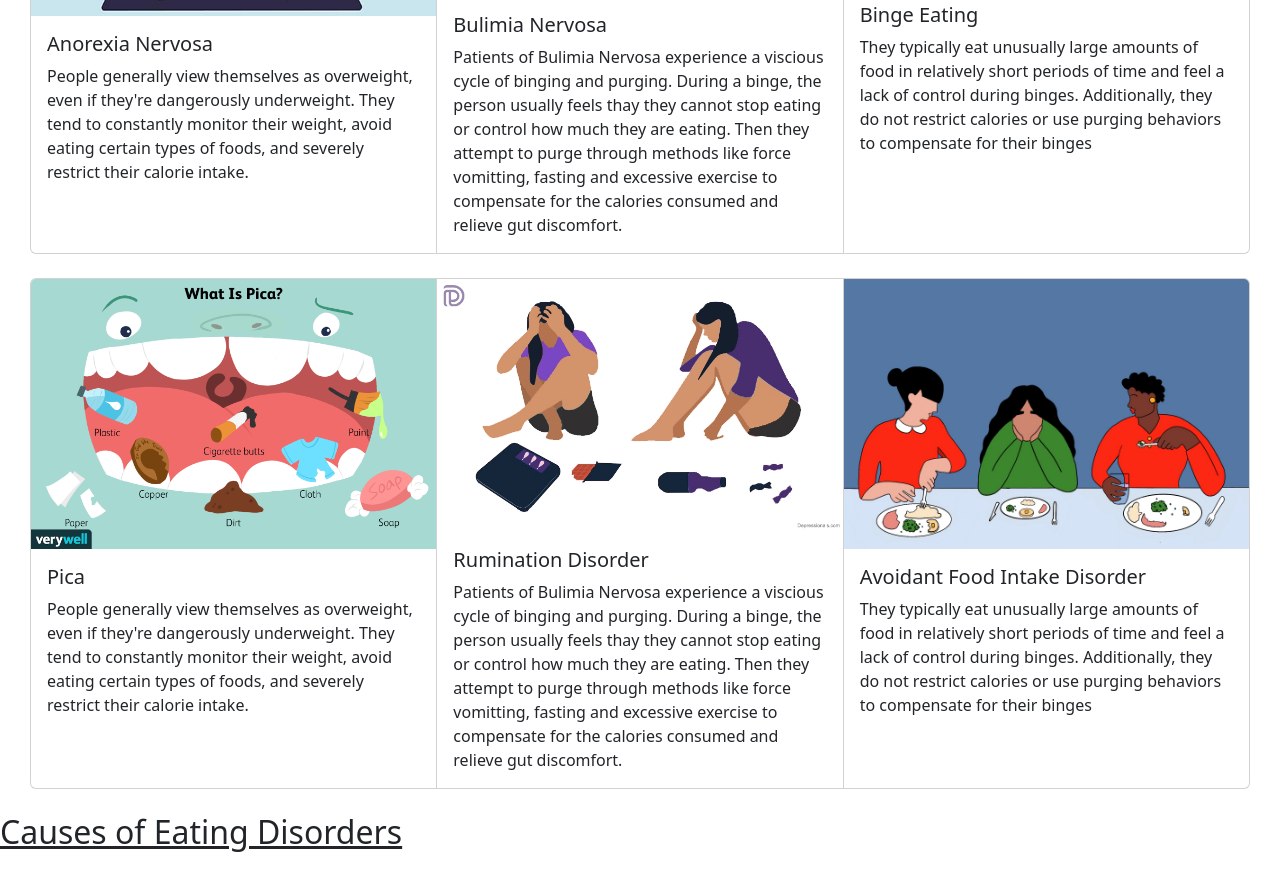
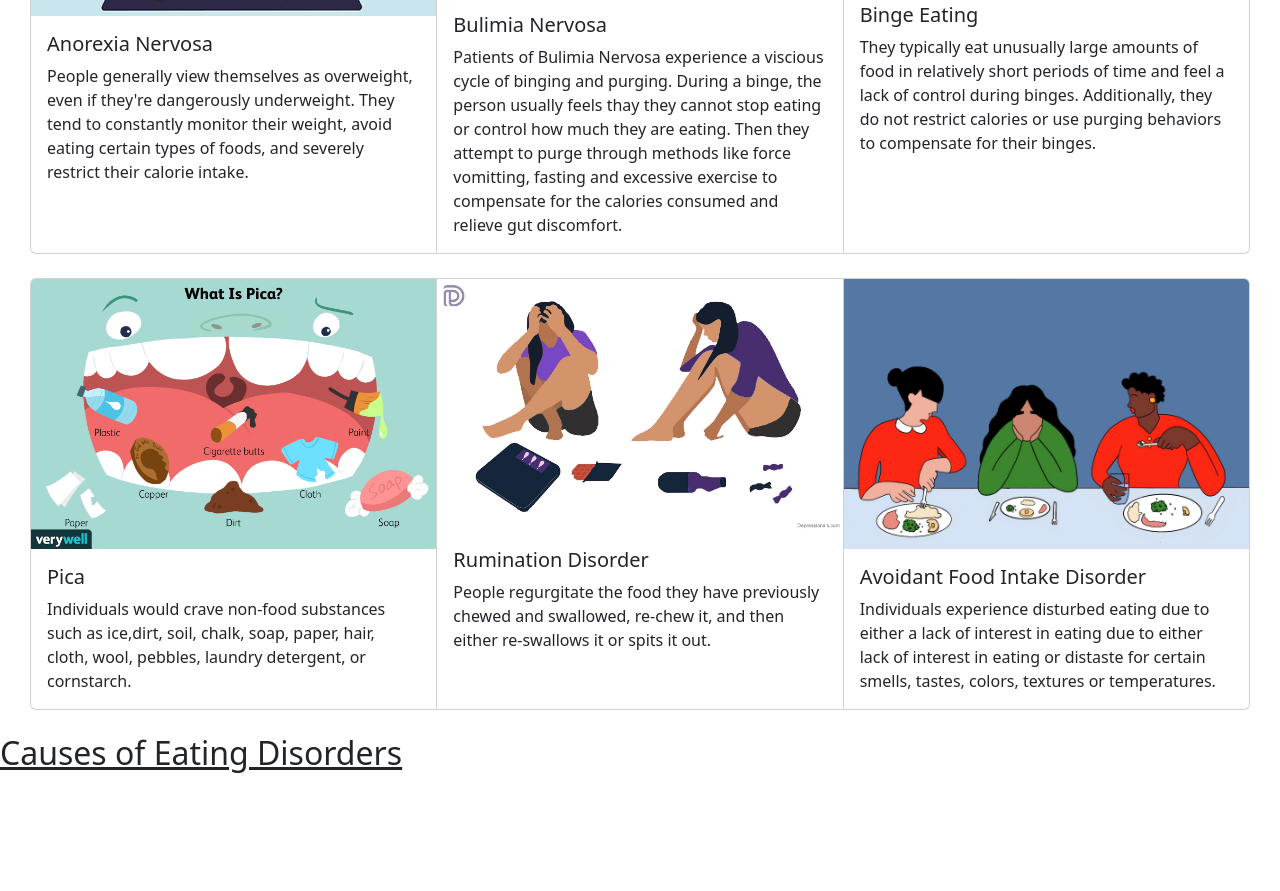
Before and after one commit to ansleyyy/ansleyyy.github.io, a plain HTML site: page index.html in a window 1280 px wide. Shown: the part 1163-2054 px from the top of the page. Drawn offline with nearby package versions, Linux system fonts and the light colour scheme.

Commit message:
Update index.html

```diff
--- a/index.html
+++ b/index.html
@@ -97,7 +97,7 @@
             <img class="card-img-top" src="binge.jpg" alt="Card image cap">
             <div class="card-body">
                 <h5 class="card-title">Binge Eating</h5>
-                <p class="card-text">They typically eat unusually large amounts of food in relatively short periods of time and feel a lack of control during binges. Additionally, they do not restrict calories or use purging behaviors to compensate for their binges</p>
+                <p class="card-text">They typically eat unusually large amounts of food in relatively short periods of time and feel a lack of control during binges. Additionally, they do not restrict calories or use purging behaviors to compensate for their binges.</p>
             </div>
         </div>
 
@@ -110,7 +110,7 @@
             <img class="card-img-top" src="pica.png" alt="Card image cap">
             <div class="card-body">
                 <h5 class="card-title">Pica</h5>
-                <p class="card-text">People generally view themselves as overweight, even if they're dangerously underweight. They tend to constantly monitor their weight, avoid eating certain types of foods, and severely restrict their calorie intake.</p>
+                <p class="card-text">Individuals would crave non-food substances such as ice,dirt, soil, chalk, soap, paper, hair, cloth, wool, pebbles, laundry detergent, or cornstarch.</p>
                 </div>
         </div>
 
@@ -118,7 +118,7 @@
             <img class="card-img-top" src="rumination.webp" alt="Card image cap">
             <div class="card-body">
                 <h5 class="card-title">Rumination Disorder</h5>
-                <p class="card-text">Patients of Bulimia Nervosa experience a viscious cycle of binging and purging.  During a binge, the person usually feels thay they cannot stop eating or control how much they are eating. Then they attempt to purge through methods like force vomitting, fasting and excessive exercise to compensate for the calories consumed and relieve gut discomfort.</p>
+                <p class="card-text">People regurgitate the food they have previously chewed and swallowed, re-chew it, and then either re-swallows it or spits it out.</p>
             </div>
         </div>
 
@@ -126,7 +126,7 @@
             <img class="card-img-top" src="avoidant.jpg" alt="Card image cap">
             <div class="card-body">
                 <h5 class="card-title">Avoidant Food Intake Disorder</h5>
-                <p class="card-text">They typically eat unusually large amounts of food in relatively short periods of time and feel a lack of control during binges. Additionally, they do not restrict calories or use purging behaviors to compensate for their binges</p>
+                <p class="card-text">Individuals experience disturbed eating due to either a lack of interest in eating due to either lack of interest in eating or distaste for certain smells, tastes, colors, textures or temperatures.</p>
             </div>
         </div>
 
```
